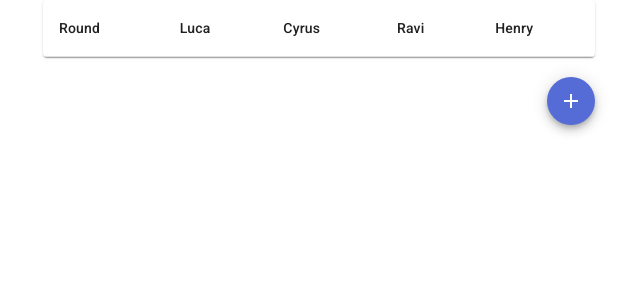
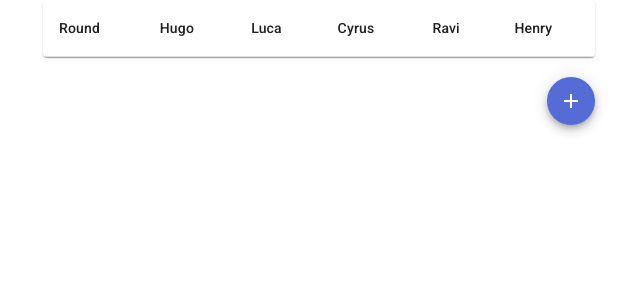
Before and after one commit to lucaciraolo/dots, a React (Create React App) app: page / in a window 1280 px wide. Shown: the top 300 px of the page, without its empty margins (321-961 px from the left). Built offline with nearby package versions, Linux system fonts and the light colour scheme.

Commit message:
added hugo

```diff
--- a/src/App.js
+++ b/src/App.js
@@ -19,7 +19,7 @@ import SaveIcon from "@material-ui/icons/Save";
 import ClearIcon from "@material-ui/icons/Clear";
 
 export default function App() {
-  const players = ["Luca", "Cyrus", "Ravi", "Henry"];
+  const players = ["Hugo", "Luca", "Cyrus", "Ravi", "Henry"];
   const [scores, setScores] = useState([]);
 
   const [newScores, setNewScores] = useState(players.map((name) => null));
```
